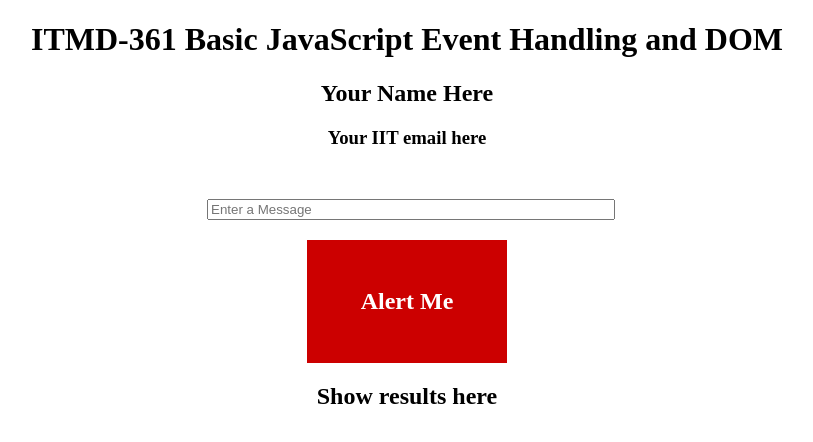
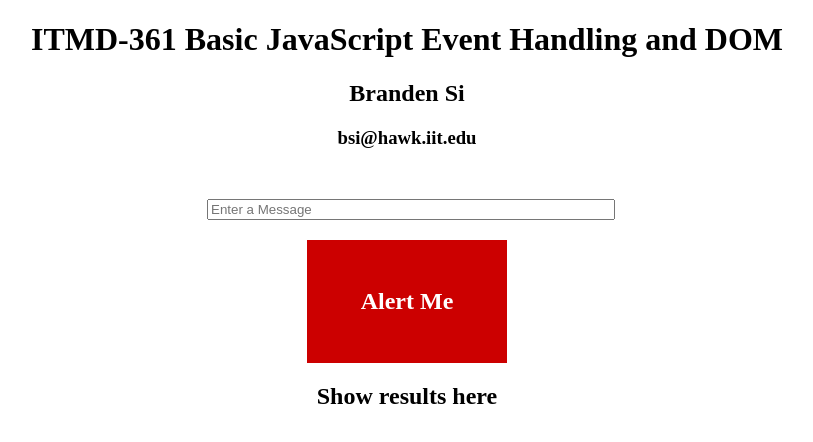
Before and after one commit to Branden108/lab8, a plain HTML site: page index.html in a window 1280 px wide. Shown: the whole page, without its empty margins (233-1046 px from the left). Drawn offline with Linux system fonts and the light colour scheme.

Commit message:
Update index.html

```diff
--- a/index.html
+++ b/index.html
@@ -8,8 +8,8 @@
 </head>
 <body>
   <h1 class="center">ITMD-361 Basic JavaScript Event Handling and DOM</h1>
-  <h2 class="center">Your Name Here</h2>
-  <h3 class="center">Your IIT email here</h3>
+  <h2 class="center">Branden Si</h2>
+  <h3 class="center">bsi@hawk.iit.edu</h3>
   <div id="container">
     <input id="entryinput" type="text" name="textentry" placeholder="Enter a Message">
     <div id="entrybutton">Alert Me</div>
```
